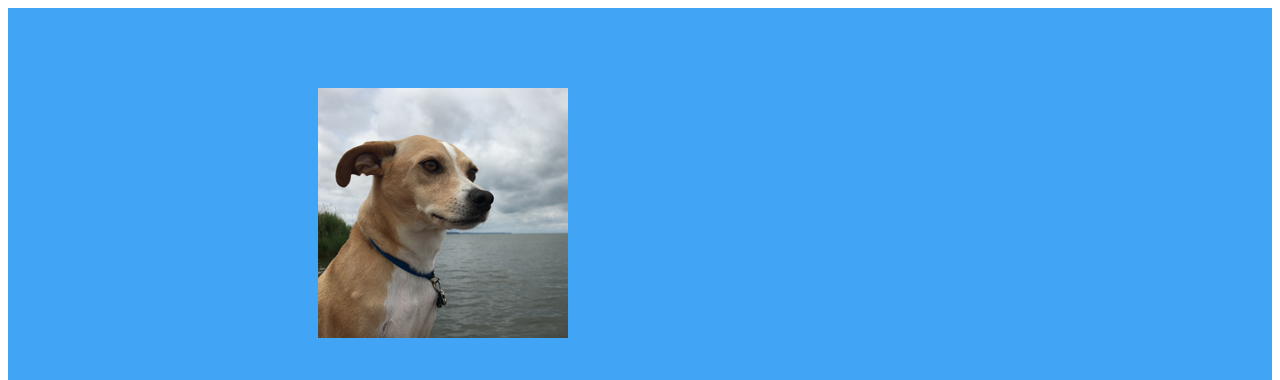
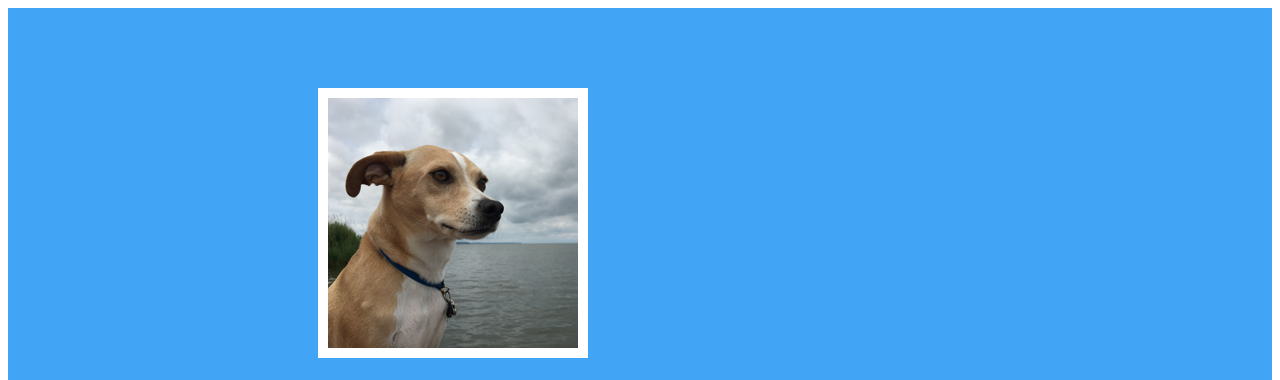
Before and after one commit to AIGACentralPA/The-Basics, a plain HTML site: page Instructor Notes/Section_2/section_M.html in a window 1280 px wide. Shown: the top 380 px of the page. Drawn offline with Linux system fonts and the light colour scheme.

Commit message:
Minor border style update.

```diff
--- a/Instructor Notes/Section_2/css/lesson-style.css
+++ b/Instructor Notes/Section_2/css/lesson-style.css
@@ -135,6 +135,9 @@ li {
     margin: 30px auto;
     padding: 15px 35px;
 }
+.header img{
+    border: 10px solid #ffffff;
+}
 .header .wrapper {
     padding: 50px 35px;
 }
```
